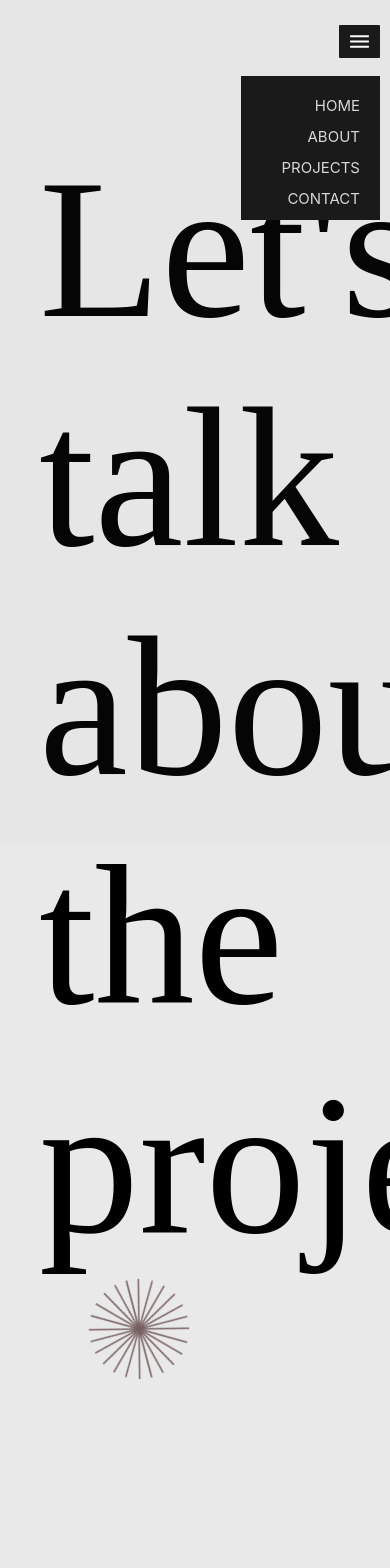
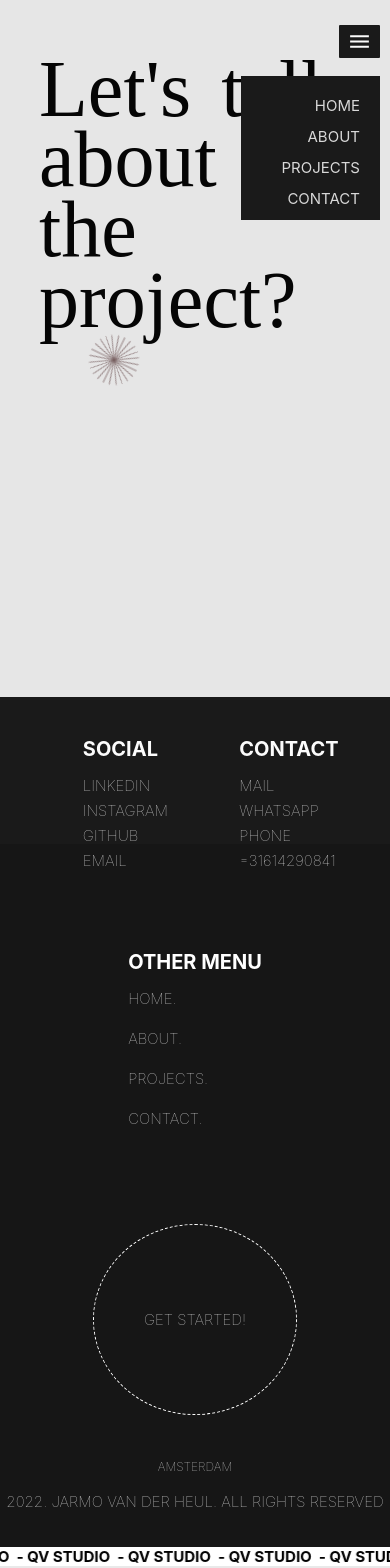
Before and after one commit to jarmovdh/reactgsap, a React (Create React App) app: page /contact in a window 390 px wide. Shown: the top 1568 px of the page. Built offline with nearby package versions, Linux system fonts and the light colour scheme.

Commit message:
responsive pages

```diff
--- a/src/About/About.css
+++ b/src/About/About.css
@@ -108,3 +108,51 @@
     transform: rotate(360deg);
   }
 }
+
+@media (max-width: 1000px) {
+  .container-text {
+    font-size: 120px;
+  }
+  .container-inner-text2 {
+    margin-top: -300px;
+  }
+  .about-container2-heading p,
+  .about-container2-heading2 p {
+    font-size: 140px;
+  }
+  .about-container-flower {
+    top: 70vh;
+  }
+  .about-container2-heading {
+    margin-top: 100px;
+  }
+  .about-container2-heading2 p {
+    font-size: 80px;
+  }
+  .about-footer {
+    margin-top: 450vh;
+  }
+}
+
+@media (max-width: 650px) {
+  .about-container2-heading2 p,
+  .about-container2-heading p {
+    font-size: 90px;
+  }
+  .container-quote1 {
+    top: 50vh;
+  }
+
+  .container-image {
+    width: 95vw;
+  }
+  .container-text {
+    margin-left: 15px;
+  }
+  .about-container2-p p {
+    font-size: 15px;
+  }
+  .about-footer {
+    margin-top: 430vh;
+  }
+}
--- a/src/Contact/Contact.css
+++ b/src/Contact/Contact.css
@@ -31,3 +31,17 @@
     transform: rotate(360deg);
   }
 }
+@media (max-width: 900px) {
+  .contact-page-container h1 {
+    font-size: 100px;
+    line-height: 88%;
+  }
+}
+@media (max-width: 500px) {
+  .contact-page-container h1 {
+    font-size: 80px;
+  }
+  .contact-page-container h1 img {
+    width: 50px;
+  }
+}
--- a/src/Footer/Footer.css
+++ b/src/Footer/Footer.css
@@ -104,3 +104,39 @@
   font-size: 15px;
   text-transform: uppercase;
 }
+@media (max-width: 900px) {
+  .footer {
+    height: 750px;
+  }
+  .footer-container {
+    flex-wrap: wrap;
+    height: 100%;
+  }
+  .message-for-users span {
+    display: none;
+  }
+  .footer-bottom {
+    flex-direction: column;
+    align-items: center;
+    justify-content: center;
+  }
+  .left-footer-bottom {
+    margin-left: 0px;
+  }
+  .right-footer-bottom {
+    margin-right: 0px;
+  }
+}
+@media (max-width: 400px) {
+  .footer {
+    height: 850px;
+  }
+  .left-footer-bottom p {
+    margin-left: 0px;
+    font-size: 12px;
+  }
+  .right-footer-bottom p {
+    margin-right: 0px;
+    font-size: 12px;
+  }
+}
--- a/src/Projects/Projects.css
+++ b/src/Projects/Projects.css
@@ -114,3 +114,28 @@
 .project-page-item-image6 {
   background-image: url(../Assets/project6.jpg);
 }
+
+@media (max-width: 900px) {
+  .my-projects {
+    height: 40vh;
+  }
+  .my-projects h1 {
+    font-size: 120px;
+  }
+  .project-page-item {
+    padding: 50px;
+  }
+}
+@media (max-width: 450px) {
+  .my-projects {
+    height: 30vh;
+    margin-top: 100px;
+  }
+  .my-projects h1 {
+    font-size: 80px;
+  }
+
+  .project-page-item {
+    height: 300px;
+  }
+}
```
